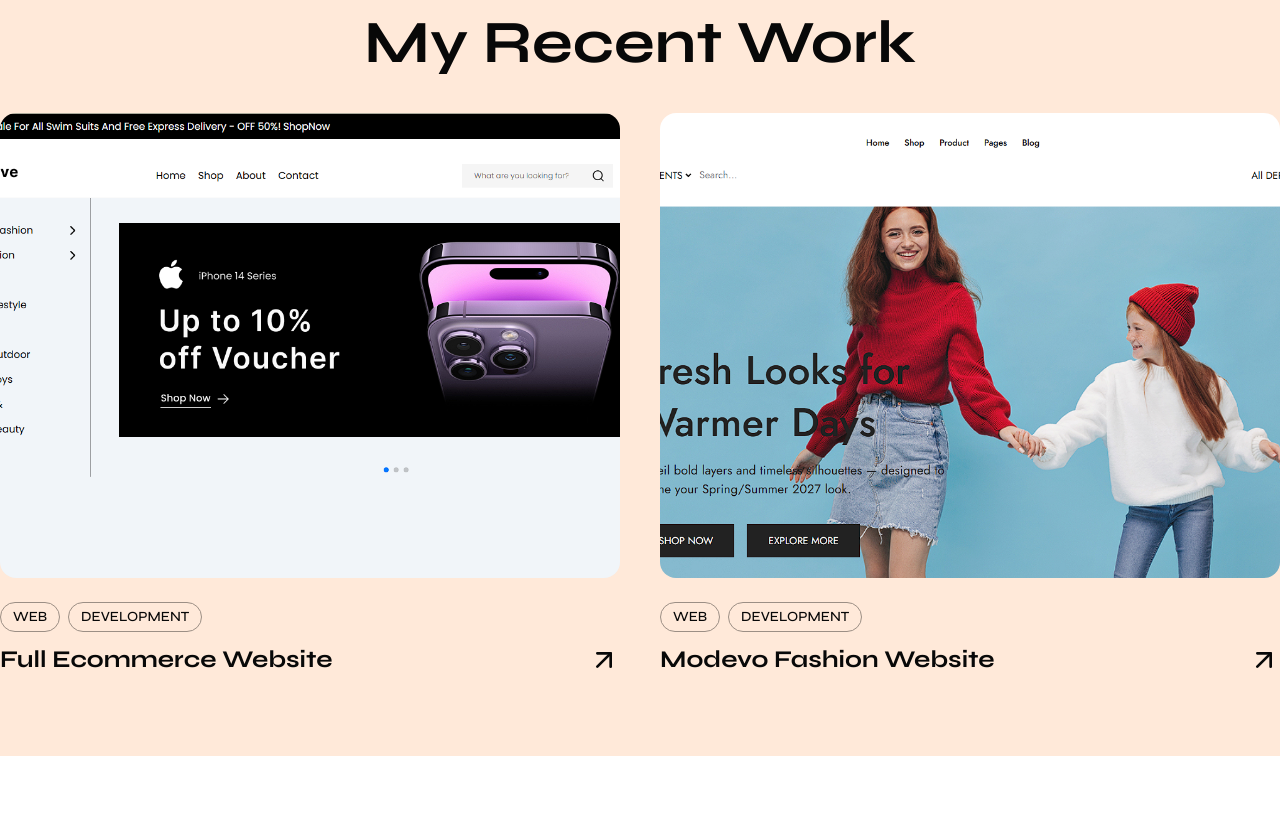
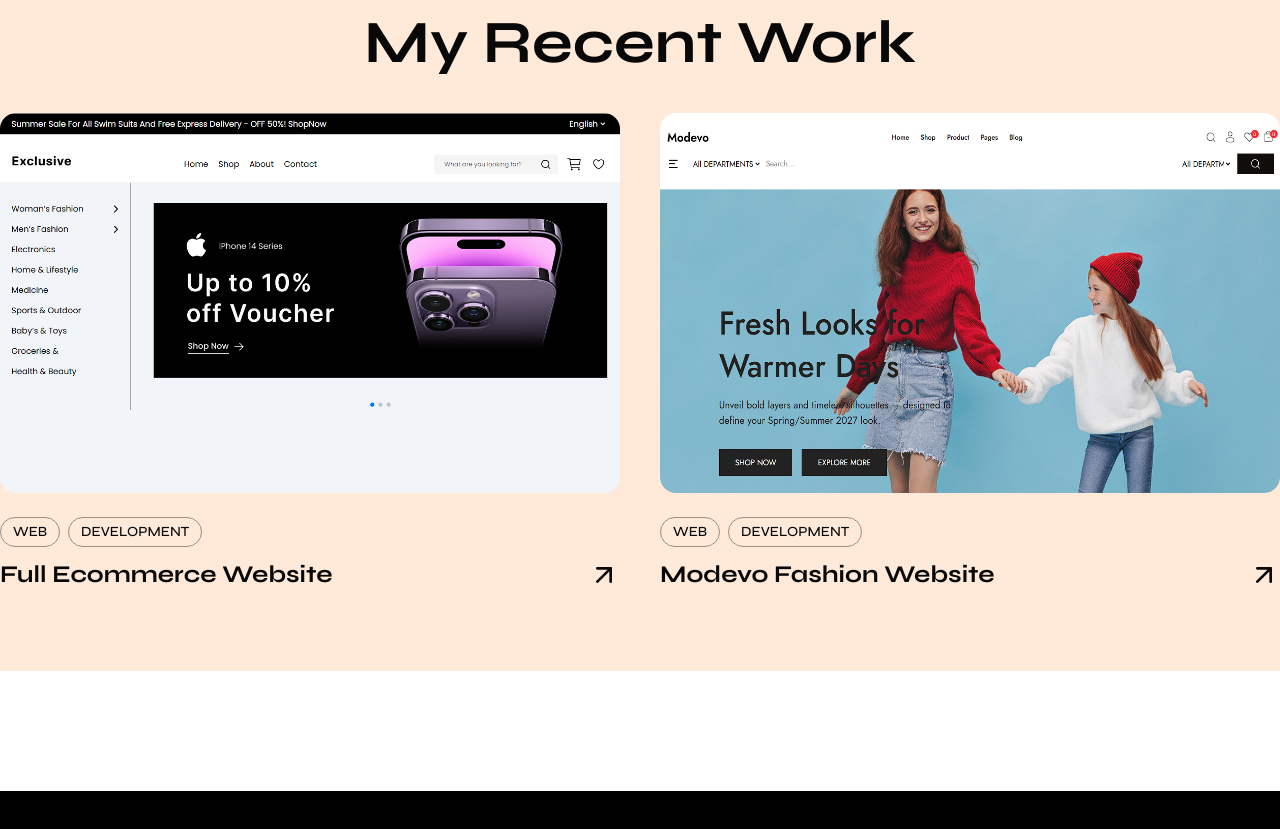
Before and after one commit to Riyadulislamratul/My_Portfolio, a React app: page / in a window 1280 px wide. Shown: the part 3648-4477 px from the top of the page. Built offline with nearby package versions, Linux system fonts and the light colour scheme; the HTML template or start-up script is replaced by a standard one.

Commit message:
Recent Works animation added

```diff
--- a/src/components/RecentWorks.jsx
+++ b/src/components/RecentWorks.jsx
@@ -4,13 +4,15 @@
 import { Link } from "react-router";
 import PI_1 from "../assets/project-1.png";
 import PI_2 from "../assets/project-2.png";
-import {  ArrowUpRightIcon } from "lucide-react";
+import { ArrowUpRightIcon } from "lucide-react";
+import Reveal from "./Reveal";
 
 const RecentWorks = () => {
   return (
     <section className="bg-orange">
       <Container>
         <div className="py-12 md:py-16 lg:py-20">
+          <Reveal direction="down">
             <div className="text-center max-w-2xl mx-auto">
             <p className="text-brand font-syne text-lg md:text-xl pb-2 font-bold">
               Portfolio
@@ -19,8 +21,10 @@
               My Recent Work
             </h1>
           </div>
+          </Reveal>
 
           <div className="grid grid-cols-1 sm:grid-cols-2 gap-6 lg:gap-10">
+            <Reveal direction="left">
               <ProjectCard
               project={{
                 image: PI_1,
@@ -29,13 +33,17 @@
                 link: "https://e-commerce-five-navy-79.vercel.app/",
               }}
             />
+            </Reveal>
+            <Reveal direction="right">
               <ProjectCard
                 project={{
                   image: PI_2,
                   title: "Modevo Fashion Website",
+                  description: "Description of project 2",
                   link: "https://modevo-project-with-react.vercel.app/",
                 }}
               />
+            </Reveal>
           </div>
         </div>
       </Container>
@@ -47,14 +55,13 @@
 
 const ProjectCard = ({ project }) => {
   return (
-    <div className="w-full">
-
+    <div className="w-full  ">
       {/* Image */}
-      <div className="w-full aspect-[4/3] rounded-2xl overflow-hidden mb-4 md:mb-6 group">
+      <div className="w-full rounded-2xl overflow-hidden mb-4 md:mb-6 group h-[380px]">
         <img
           src={project.image}
           alt={project.title}
-          className="w-full h-full object-cover transition duration-500 group-hover:scale-105"
+          className="w-full h-full transition duration-500 group-hover:scale-105"
         />
       </div>
 
```
Lines whose indentation alone changed are shown as unchanged.
